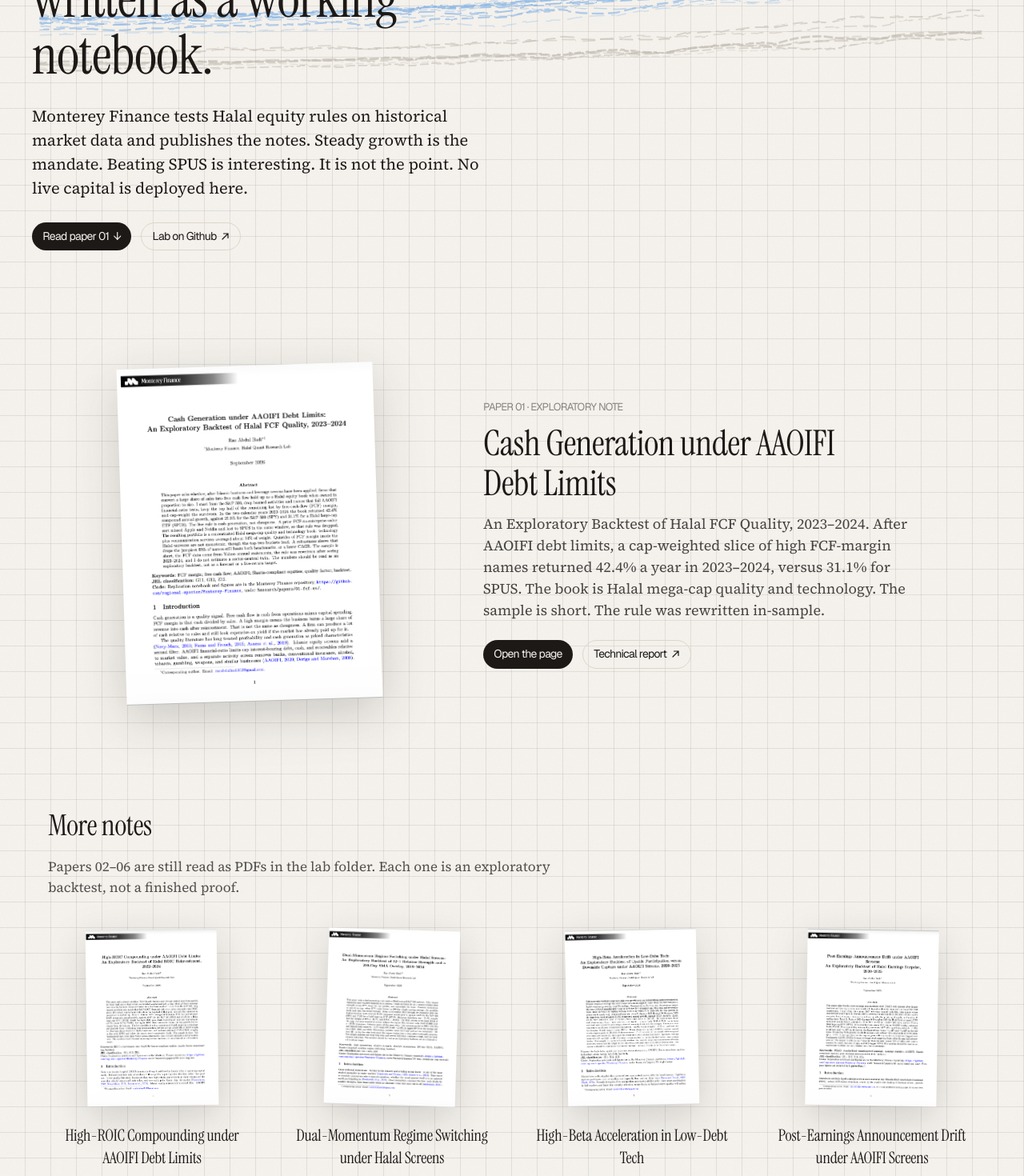
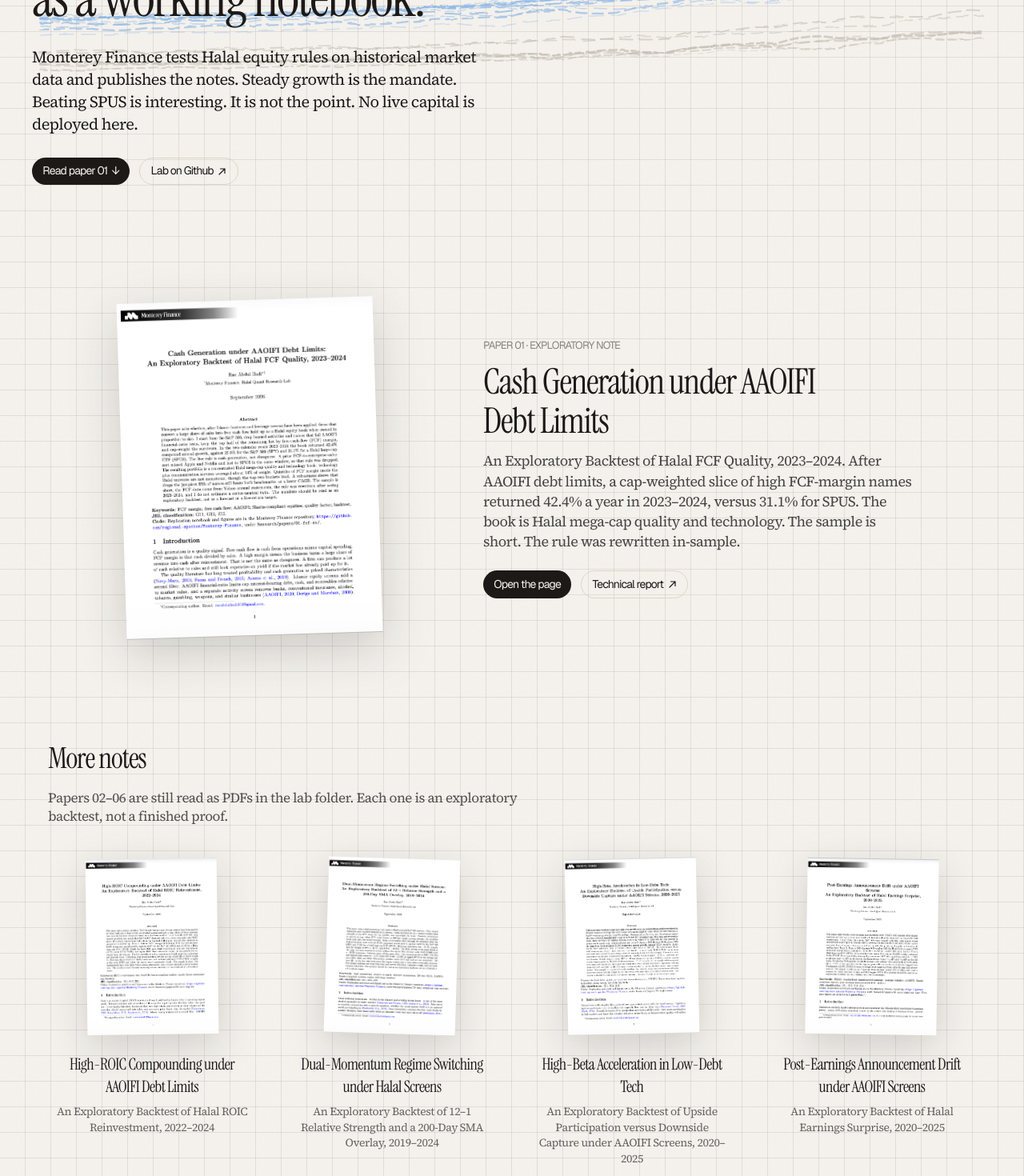
Before and after one commit to Monterey-Finance/monterey-finance-website, a Next.js app in the folder monterey/: page /research in a window 1280 px wide. Shown: the part 280-1750 px from the top of the page at 80% size. Built offline with nearby package versions, Linux system fonts and the light colour scheme.

Commit message:
Updated Research Paper styling

```diff
--- a/monterey/app/globals.css
+++ b/monterey/app/globals.css
@@ -212,7 +212,8 @@ body {
   background: var(--paper);
   color: var(--ink);
   font-family: var(--font-research-serif);
-  letter-spacing: 0;
+  letter-spacing: -0.03em;
+  line-height: 1.4;
   flex: 1;
   min-height: 100%;
 }
@@ -220,7 +221,19 @@ body {
 .research-root .font-sans,
 .research-root .research-ui {
   font-family: var(--font-sans), system-ui, sans-serif;
-  letter-spacing: -0.05em;
+  letter-spacing: -0.06em;
+}
+
+.research-root .font-display {
+  letter-spacing: -0.03em;
+}
+
+.research-root p,
+.research-root li,
+.research-root td,
+.research-root th {
+  letter-spacing: -0.03em;
+  line-height: 1.4;
 }
 
 .paper-grid {
--- a/monterey/components/research/CashGenerationStory.js
+++ b/monterey/components/research/CashGenerationStory.js
@@ -38,7 +38,7 @@ function Arrow() {
 
 function Reading({ children }) {
   return (
-    <div className="mx-auto max-w-[640px] px-5 py-16 text-[19px] leading-[1.55] md:px-8 md:py-24 md:text-[21px]">
+    <div className="mx-auto max-w-[640px] px-5 py-16 text-[19px] leading-[1.42] md:px-8 md:py-24 md:text-[21px]">
       {children}
     </div>
   );
@@ -93,12 +93,12 @@ export default function CashGenerationStory() {
             <p className="research-ui text-[13px] uppercase tracking-[0.16em] text-[color:var(--ink)]/50">
               Paper 01 · {fcfPaper.version} · {fcfPaper.date}
             </p>
-            <h1 className="font-display mt-4 max-w-[18ch] text-[40px] leading-[1.05] tracking-[-0.01em] md:text-[64px]">
+            <h1 className="font-display mt-4 max-w-[18ch] text-[40px] leading-[1.02] tracking-[-0.03em] md:text-[64px]">
               {fcfPaper.question}
             </h1>
           </div>
           <div className="max-w-[420px] justify-self-end">
-            <p className="text-[18px] leading-[1.5] md:text-[20px]">
+            <p className="text-[18px] leading-[1.4] md:text-[20px]">
               After banned businesses and AAOIFI debt limits, keep names that turn a large share of sales into free cash flow. Own them in proportion to size. This page is a reading of that backtest — not a forecast, and not a live-return target.
             </p>
             <div className="research-ui mt-6 flex flex-wrap gap-3 text-[14px]">
@@ -154,7 +154,7 @@ export default function CashGenerationStory() {
               {ex.status === "kept" ? "Held" : "Not bought"}
             </p>
             <h3 className="research-ui mt-1 text-[22px] font-bold">{ex.ticker}</h3>
-            <p className="mt-2 text-[17px] leading-[1.45] text-[color:var(--ink)]/85">{ex.note}</p>
+            <p className="mt-2 text-[17px] leading-[1.35] text-[color:var(--ink)]/85">{ex.note}</p>
           </article>
         ))}
       </section>
@@ -250,7 +250,7 @@ export default function CashGenerationStory() {
 
       <section className="mx-auto max-w-[920px] px-5 py-12 md:px-8">
         <h2 className="font-display text-[32px] tracking-[-0.01em] md:text-[40px]">Levers</h2>
-        <p className="mt-3 max-w-[640px] text-[18px] leading-[1.5] text-[color:var(--ink)]/80">
+        <p className="mt-3 max-w-[640px] text-[18px] leading-[1.4] text-[color:var(--ink)]/80">
           The whole rule runs on a handful of named choices. Each row is marked data or assumption.
         </p>
         <div className="mt-8 overflow-x-auto">
@@ -283,14 +283,14 @@ export default function CashGenerationStory() {
         <h2 className="font-display text-[32px] tracking-[-0.01em] md:text-[40px]">
           What this does not capture
         </h2>
-        <ul className="mt-6 space-y-3 text-[18px] leading-[1.5]">
+        <ul className="mt-6 space-y-3 text-[18px] leading-[1.4]">
           {limits.map((item) => (
             <li key={item} className="pl-4" style={{ borderLeft: "2px solid var(--card-border)" }}>
               {item}
             </li>
           ))}
         </ul>
-        <p className="mt-8 text-[18px] leading-[1.5]">
+        <p className="mt-8 text-[18px] leading-[1.4]">
           A cap-weighted book of AAOIFI-screened S&P 500 names with FCF margins in the top half beat SPY and SPUS in 2023–2024. The product shape is coherent. It was not a construction bug. It is also a mega-cap technology book, the quintiles are noisy, and the live rule was chosen after a cheapness sort failed in the same sample. The idea is worth a second paper. It is not ready to promote to a live mandate.
         </p>
       </section>
@@ -301,7 +301,7 @@ export default function CashGenerationStory() {
           <p className="research-ui text-[13px] uppercase tracking-[0.14em] text-[color:var(--ink)]/45">
             {credits.version}
           </p>
-          <p className="mt-4 text-[17px] leading-[1.5]">
+          <p className="mt-4 text-[17px] leading-[1.4]">
             Model and writing: {credits.writing}. {credits.lab}.
           </p>
           <div className="research-ui mt-6 flex flex-wrap gap-3 text-[14px]">
@@ -329,12 +329,12 @@ function FindingBlock({ finding, children }) {
       <p className="research-ui text-[13px] font-medium text-[color:var(--ink)]/50">
         {finding.kicker}
       </p>
-      <h2 className="font-display mt-2 text-[30px] leading-[1.15] tracking-[-0.01em] md:text-[40px]">
+      <h2 className="font-display mt-2 text-[30px] leading-[1.08] tracking-[-0.03em] md:text-[40px]">
         {finding.claim}
       </h2>
       {children}
-      <p className="mt-6 text-[18px] leading-[1.5]">{finding.reading}</p>
-      <p className="mt-4 text-[16px] leading-[1.5] text-[color:var(--ink)]/65">{finding.caveat}</p>
+      <p className="mt-6 text-[18px] leading-[1.4]">{finding.reading}</p>
+      <p className="mt-4 text-[16px] leading-[1.4] text-[color:var(--ink)]/65">{finding.caveat}</p>
     </section>
   );
 }
--- a/monterey/components/research/ResearchHub.js
+++ b/monterey/components/research/ResearchHub.js
@@ -39,7 +39,7 @@ export default function ResearchHub() {
           <h1 className="font-display mt-4 max-w-[16ch] text-[42px] leading-[1.05] tracking-[-0.01em] md:text-[68px]">
             Open research, written as a working notebook.
           </h1>
-          <p className="mt-6 max-w-[560px] text-[18px] leading-[1.5] md:text-[20px]">
+          <p className="mt-6 max-w-[560px] text-[18px] leading-[1.4] md:text-[20px]">
             Monterey Finance tests Halal equity rules on historical market data and publishes the notes. Steady growth is the mandate. Beating SPUS is interesting. It is not the point. No live capital is deployed here.
           </p>
           <div className="research-ui mt-7 flex flex-wrap gap-3 text-[14px]">
@@ -77,7 +77,7 @@ export default function ResearchHub() {
           <h2 className="font-display mt-3 max-w-[22ch] text-[32px] leading-[1.12] tracking-[-0.01em] md:text-[44px]">
             {featured.title}
           </h2>
-          <p className="mt-3 max-w-[540px] text-[18px] leading-[1.5] text-[color:var(--ink)]/80">
+          <p className="mt-3 max-w-[540px] text-[18px] leading-[1.4] text-[color:var(--ink)]/80">
             {featured.subtitle}. After AAOIFI debt limits, a cap-weighted slice of high FCF-margin names returned 42.4% a year in 2023–2024, versus 31.1% for SPUS. The book is Halal mega-cap quality and technology. The sample is short. The rule was rewritten in-sample.
           </p>
           <div className="research-ui mt-6 flex flex-wrap gap-3 text-[14px]">
@@ -94,7 +94,7 @@ export default function ResearchHub() {
 
       <section className="mx-auto max-w-[1240px] px-5 py-16 md:px-10">
         <h2 className="font-display text-[28px] tracking-[-0.01em] md:text-[36px]">More notes</h2>
-        <p className="mt-3 max-w-[640px] text-[17px] leading-[1.5] text-[color:var(--ink)]/75">
+        <p className="mt-3 max-w-[640px] text-[17px] leading-[1.4] text-[color:var(--ink)]/75">
           Papers 02–06 are still read as PDFs in the lab folder. Each one is an exploratory backtest, not a finished proof.
         </p>
         <ul className="mt-10 grid gap-10 sm:grid-cols-2 lg:grid-cols-4">
@@ -121,7 +121,7 @@ export default function ResearchHub() {
                 <h3 className="font-display mt-6 max-w-[240px] text-[20px] leading-snug tracking-[-0.01em]">
                   {paper.title}
                 </h3>
-                <p className="mt-2 max-w-[240px] text-[14px] leading-[1.4] text-[color:var(--ink)]/65">
+                <p className="mt-2 max-w-[240px] text-[14px] leading-[1.32] text-[color:var(--ink)]/65">
                   {paper.subtitle}
                 </p>
               </a>
@@ -134,7 +134,7 @@ export default function ResearchHub() {
         <h2 className="font-display text-[28px] tracking-[-0.01em] md:text-[36px]">
           What the lab is optimizing for
         </h2>
-        <ul className="mt-6 space-y-4 text-[18px] leading-[1.5]">
+        <ul className="mt-6 space-y-4 text-[18px] leading-[1.4]">
           <li>
             <span className="font-semibold">Steady growth.</span> Compound over time with drawdowns we can live with.
           </li>
--- a/monterey/components/research/ScrollStage.js
+++ b/monterey/components/research/ScrollStage.js
@@ -9,7 +9,7 @@ export function StepCard({ title, body, className = "" }) {
       <h3 className="research-ui text-[15px] font-bold tracking-[-0.05em] text-[color:var(--ink)]">
         {title}
       </h3>
-      <p className="mt-2 text-[16px] leading-[1.45] text-[color:var(--ink)]/85">{body}</p>
+      <p className="mt-2 text-[16px] leading-[1.35] text-[color:var(--ink)]/85">{body}</p>
     </article>
   );
 }
```
